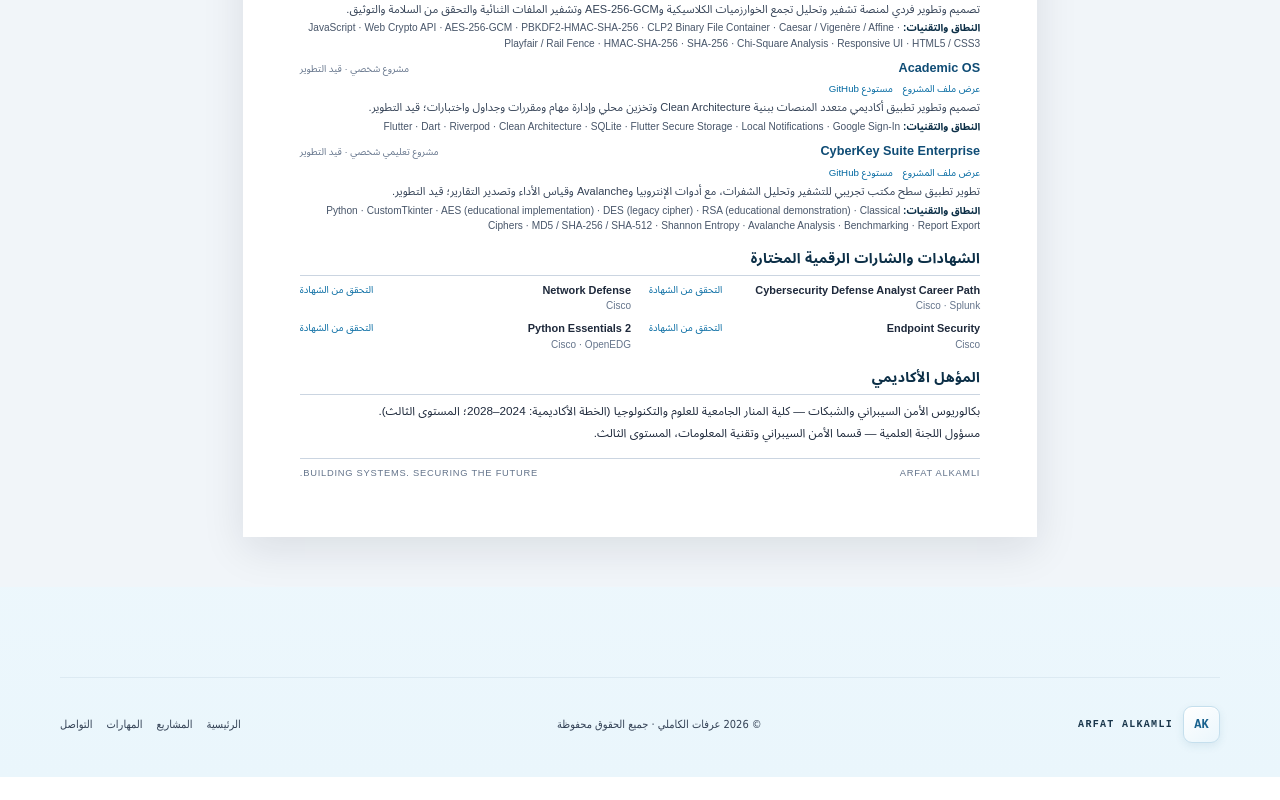
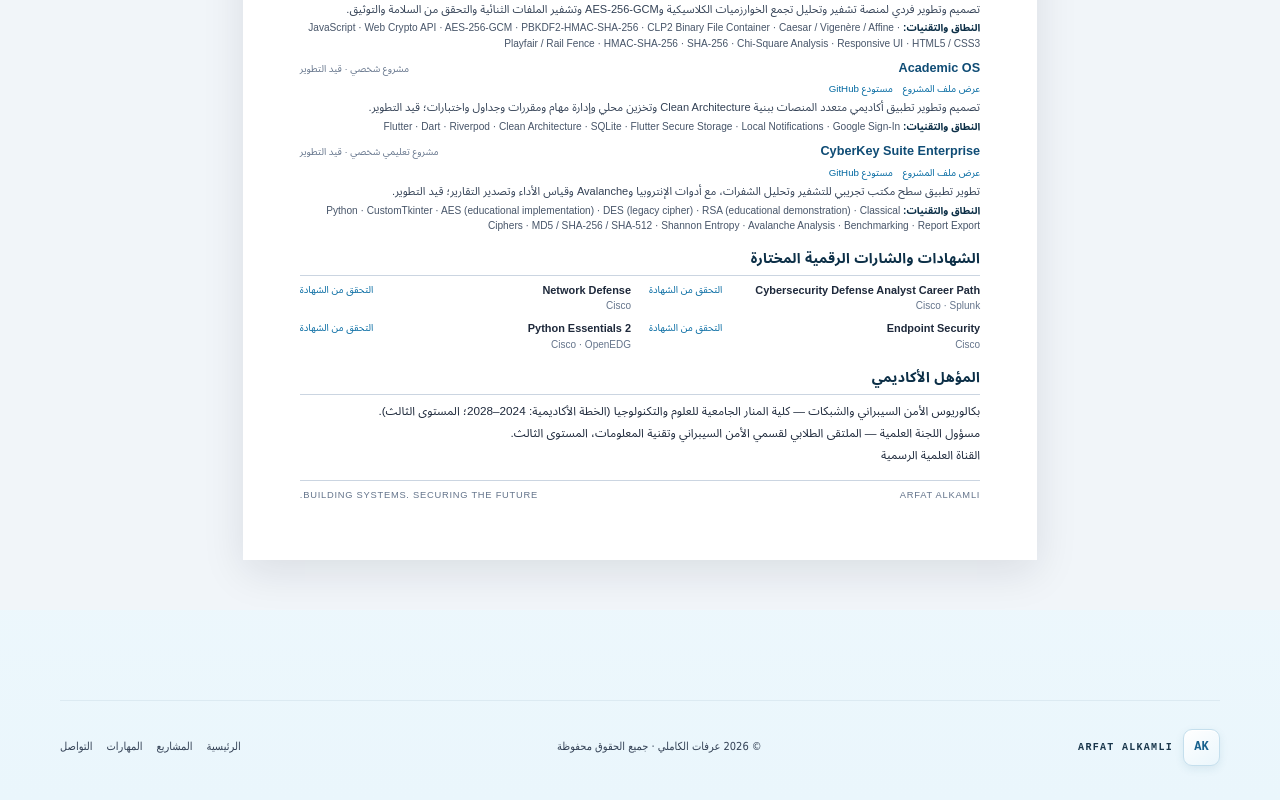
Before and after one commit to arfat-alkamly/arfat-alkamly-portfolio, a Next.js app: page /cv in a window 1280 px wide. Shown: the part 832-1632 px from the top of the page. Before the commit the page ends 1609 px from the top, so only its background shows below. Built offline with nearby package versions, Linux system fonts and the light colour scheme; no server answers.

Commit message:
Clarify student leadership and link official committee channel

```diff
--- a/app/cv/page.tsx
+++ b/app/cv/page.tsx
@@ -40,7 +40,7 @@ const copy={
    'crypto-master-enterprise':'تطوير تطبيق سطح مكتب تجريبي للتشفير وتحليل الشفرات، مع أدوات الإنتروبيا وAvalanche وقياس الأداء وتصدير التقارير؛ قيد التطوير.'
   },
   educationLine:'بكالوريوس الأمن السيبراني والشبكات — كلية المنار الجامعية للعلوم والتكنولوجيا (الخطة الأكاديمية: 2024–2028؛ المستوى الثالث).',
-  leadership:'مسؤول اللجنة العلمية — قسما الأمن السيبراني وتقنية المعلومات، المستوى الثالث.',
+  leadership:'مسؤول اللجنة العلمية — الملتقى الطلابي لقسمي الأمن السيبراني وتقنية المعلومات، المستوى الثالث.',
   back:'العودة إلى النبذة',
   print:'حفظ / طباعة بصيغة PDF',
   pageTitle:'السيرة الذاتية | عرفات الكاملي',
@@ -66,7 +66,7 @@ const copy={
    'crypto-master-enterprise':'Developed an experimental desktop application for cryptography and cipher analysis, including entropy, Avalanche, benchmarking, and report-export tools; in development.'
   },
   educationLine:'Bachelor’s in Cybersecurity and Networks — Al-Manar College for Science & Technology (academic plan: 2024–2028; Level 3).',
-  leadership:'Scientific Committee Coordinator — Cybersecurity and Information Technology, Level 3.',
+  leadership:'Scientific Committee Coordinator — Student Forum for Cybersecurity and Information Technology, Level 3.',
   back:'Back to About',
   print:'Save / Print as PDF',
   pageTitle:'CV | Arfat Alkamli',
@@ -152,6 +152,7 @@ export default async function CVPage(){
     <div className={styles.education}>
      <p>{t.educationLine}</p>
      <p>{t.leadership}</p>
+     <p><a href="https://t.me/USF_CS_manar_CYS_3" target="_blank" rel="noreferrer">{isArabic?'القناة العلمية الرسمية':'Scientific committee channel'}</a></p>
     </div>
    </section>
    <footer className={styles.documentFooter}>
```
